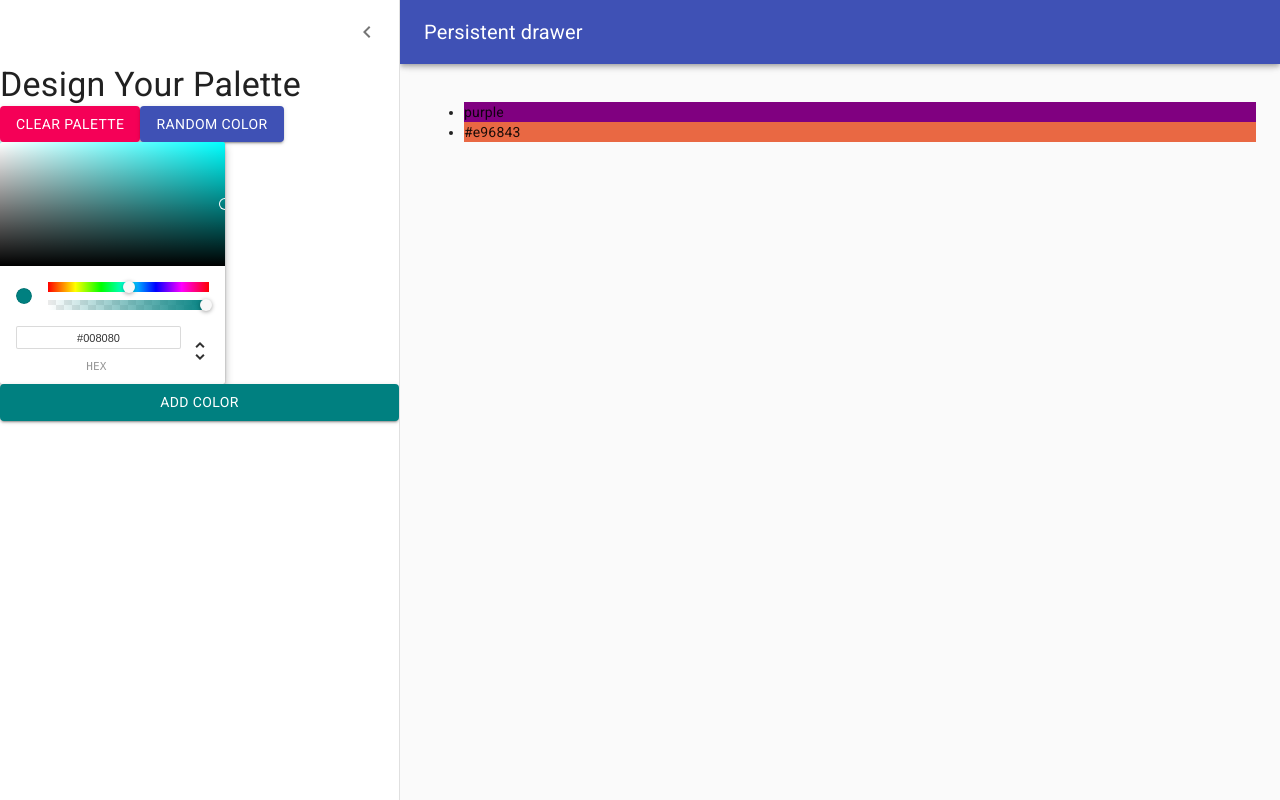
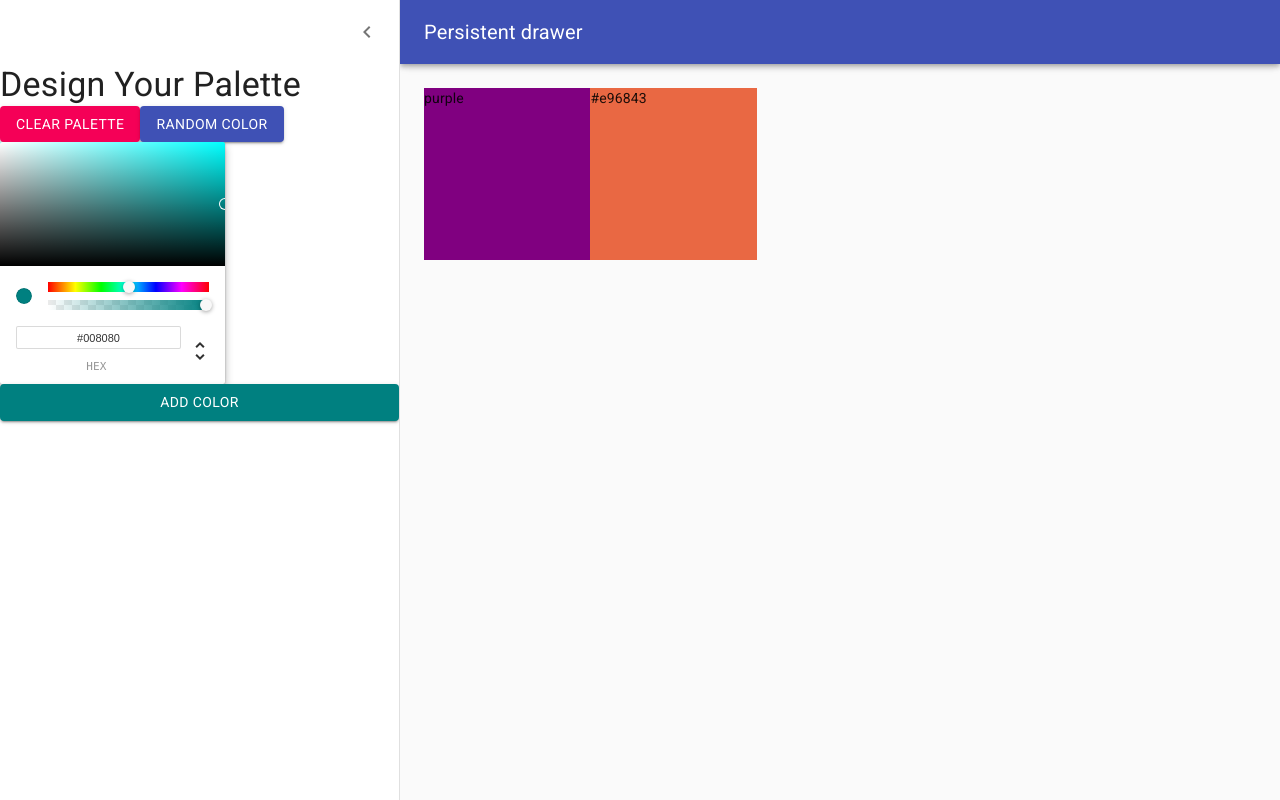
Before and after one commit to zsorosz/react-color-app, a React (Create React App) app: page /palette/new in a window 1280 px wide. Built offline with nearby package versions, Linux system fonts and the light colour scheme.

Commit message:
add DraggableColorBox

```diff
--- /dev/null
+++ b/src/DraggableColorBox.js
@@ -0,0 +1,24 @@
+import React from 'react';
+import { withStyles } from '@material-ui/core/styles';
+
+const styles = {
+    root: {
+        width: "20%",
+        height: "25%",
+        margin: "0 auto",
+        position: "relative",
+        display: "inline-block",
+        cursor: "pointer",
+        marginBottom: "-4px",
+    }
+};
+
+function DragabbleColorBox(props) {
+    return(
+        <div className={props.classes.root} style={{ backgroundColor: props.color}}>
+            {props.color}
+        </div>
+    )
+}
+
+export default withStyles(styles)(DragabbleColorBox);
--- a/src/NewPaletteForm.js
+++ b/src/NewPaletteForm.js
@@ -11,6 +11,7 @@ import MenuIcon from '@material-ui/icons/Menu';
 import ChevronLeftIcon from '@material-ui/icons/ChevronLeft';
 import Button from '@material-ui/core/Button';
 import { ChromePicker } from 'react-color';
+import DraggableColorBox from './DraggableColorBox';
 
 const drawerWidth = 400;
 
@@ -55,6 +56,7 @@ const styles = theme => ({
   },
   content: {
     flexGrow: 1,
+    height: "calc(100vh - 64px)",
     padding: theme.spacing.unit * 3,
     transition: theme.transitions.create('margin', {
       easing: theme.transitions.easing.sharp,
@@ -159,12 +161,10 @@ class NewPaletteForm extends Component {
                 [classes.contentShift]: open,
               })}
             >
-              <div className={classes.drawerHeader} />
-              <ul>
-                  {this.state.colors.map(color => (
-                      <li style={{ backgroundColor: color }}>{color}</li>
-                  ))}
-              </ul>
+                <div className={classes.drawerHeader} />
+                {this.state.colors.map(color => (
+                    <DraggableColorBox color={color} />
+                ))}
             </main>
           </div>
         );
```
